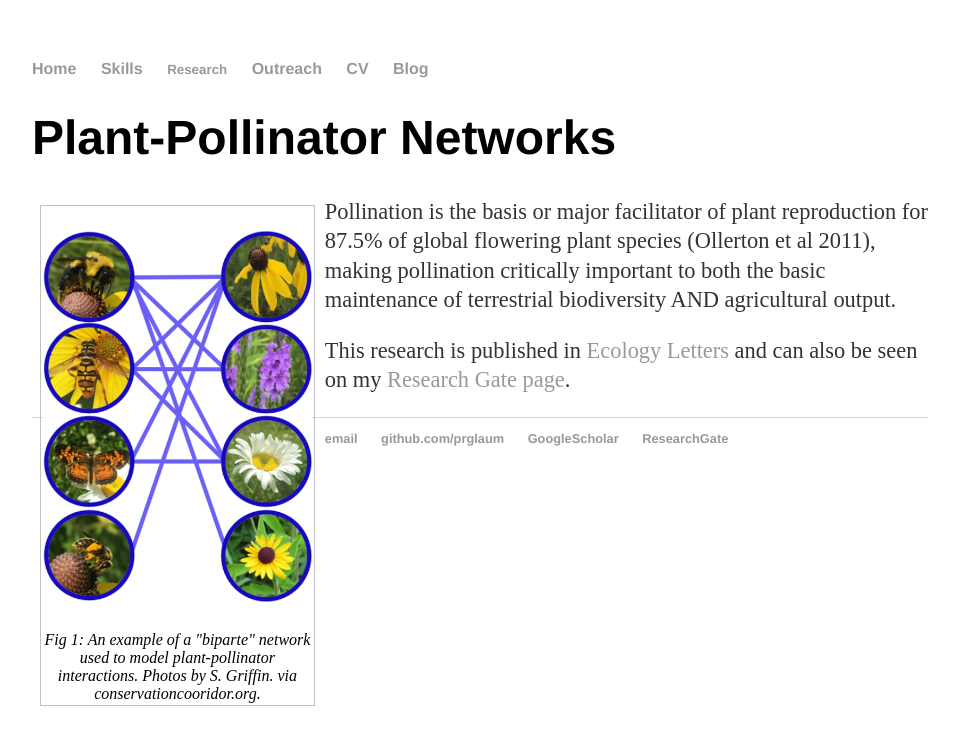
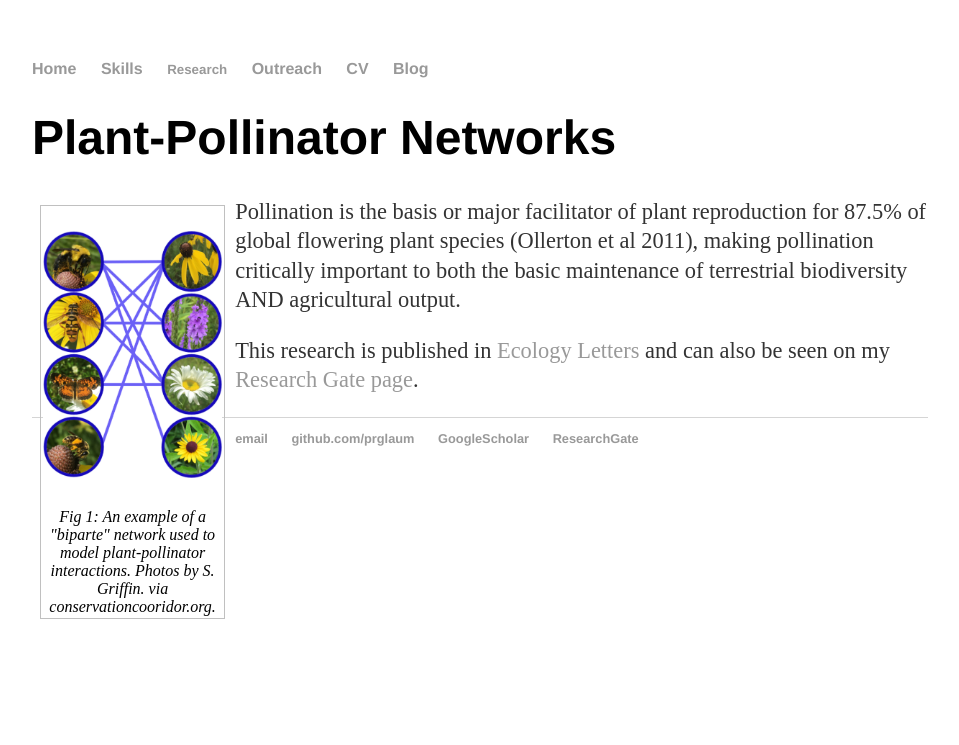
Before and after one commit to prglaum/prglaum.github.io, a Jekyll site: the page built from research/pollination/index.html, in a window 1280 px wide. Shown: the top 745 px of the page, without its empty margins (160-1119 px from the left). Built offline with Jekyll 4.4.1, drawn with Linux system fonts in a browser that asks for light colours.

Commit message:
Update index.html

```diff
--- a/research/pollination/index.html
+++ b/research/pollination/index.html
@@ -6,10 +6,10 @@ title: Pollination Networks
 	<h1>Plant-Pollinator Networks </h1>
 </div><!-- /.blurb -->
 
-<figure30 class="float-img-left">
+<figure20 class="float-img-left">
 		<p><img class=scaled src="{{site.url}}/docs/assets/images/pollNetwork.PNG" alt="exampleNetwork">
 		<figcaption>Fig 1: An example of a "biparte" network used to model plant-pollinator interactions. Photos by S. Griffin. via conservationcooridor.org.</figcaption>
-</figure30>
+</figure20>
 
 <p>Pollination is the basis or major facilitator of plant reproduction for 87.5% of global flowering plant species (Ollerton et al 2011), making pollination critically important to both the
 	basic maintenance of terrestrial biodiversity AND agricultural output.
```
